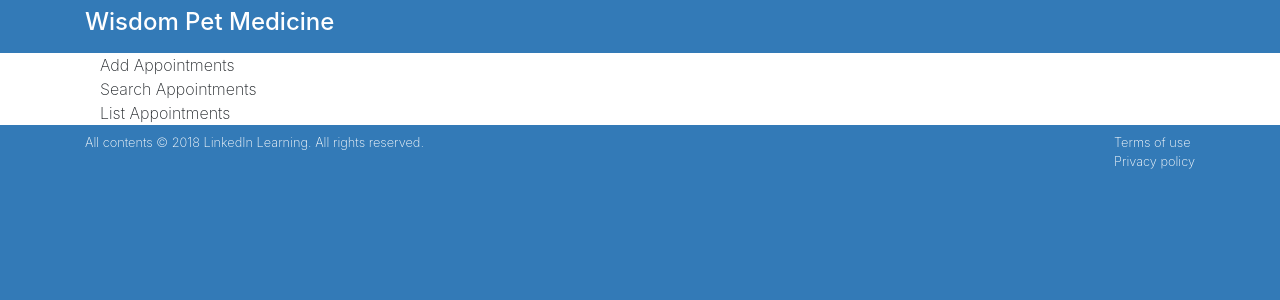
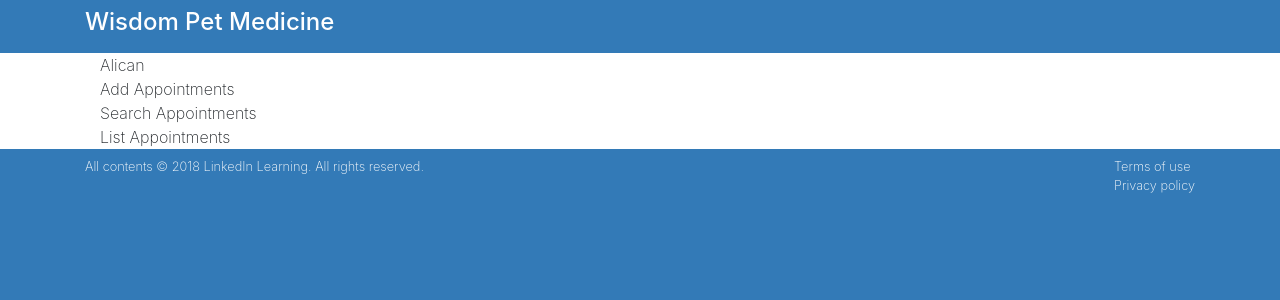
Before and after one commit to alicandev/learning_react-user-interfaces, a React (Create React App) app: page / in a window 1280 px wide. Shown: the top 300 px of the page. Built offline with nearby package versions, Linux system fonts and the light colour scheme.

Commit message:
Added a constructor to the App component that defines its state.

```diff
--- a/src/components/AddAppointments.js
+++ b/src/components/AddAppointments.js
@@ -1,7 +1,13 @@
-import React from "react";
+import React, {Component} from "react";
 
-export default () => (
-    <div>
-        Add Appointments
-    </div>
-);
+class AddAppointments extends Component {
+    render() {
+        return(
+            <div>
+                Add Appointments
+            </div>
+        );
+    }
+}
+
+export default AddAppointments;
--- a/src/components/App.js
+++ b/src/components/App.js
@@ -4,12 +4,21 @@ import ListAppointments from "./ListAppointments";
 import SearchAppointments from "./SearchAppointments";
 import AddAppointments from "./AddAppointments";
 
-const App = () => (
+class App extends Component {
+    constructor() {
+        super();
+        this.state = {
+            myName: 'Alican'
+        }
+    }
+    render() {
+        return (
             <main className="page bg-white" id="petratings">
                 <div className="container">
                     <div className="row">
                         <div className="col-md-12 bg-white">
                             <div className="container">
+                                {this.state.myName}
                                 <AddAppointments />
                                 <SearchAppointments />
                                 <ListAppointments />
@@ -19,5 +28,7 @@ const App = () => (
                 </div>
             </main>
         );
+    }
+}
 
 export default App;
--- a/src/components/ListAppointments.js
+++ b/src/components/ListAppointments.js
@@ -1,7 +1,14 @@
-import React from "react";
+import React, {Component} from "react";
 
-export default () => (
-    <div>
-        List Appointments
-    </div>
-);
+class ListAppointments extends Component {
+    render() {
+        return(
+            <div>
+                List Appointments
+            </div>
+        );
+    }
+}
+
+
+export default ListAppointments;
--- a/src/components/SearchAppointments.js
+++ b/src/components/SearchAppointments.js
@@ -1,7 +1,14 @@
-import React from 'react';
+import React, {Component} from 'react';
 
-export default () => (
-    <div>
-        Search Appointments
-    </div>
-)
+
+class SearchAppointments extends Component {
+    render() {
+        return(
+            <div>
+                Search Appointments
+            </div>
+        );
+    }
+}
+
+export default SearchAppointments;
```
Lines whose indentation alone changed are shown as unchanged.
